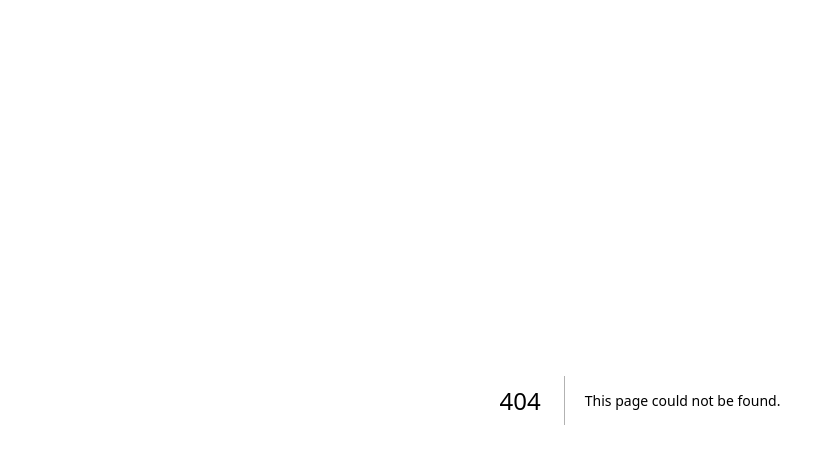
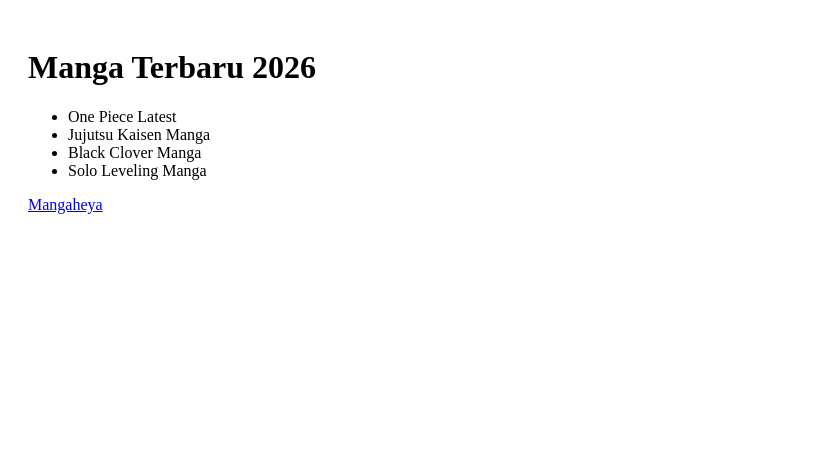
Before and after one commit to halotesting16/mangaheya, a Next.js app: page /manga-terbaru in a window 1280 px wide. Before the commit this address had no page. Shown: the top 464 px of the page, without its empty margins (0-815 px from the left). Built offline with nearby package versions, Linux system fonts and the light colour scheme.

Commit message:
Create manga-terbaru.js

```diff
--- /dev/null
+++ b/pages/manga-terbaru.js
@@ -0,0 +1,16 @@
+export default function Manga() {
+  return (
+    <div style={{ padding: 20 }}>
+      <h1>Manga Terbaru 2026</h1>
+
+      <ul>
+        <li>One Piece Latest</li>
+        <li>Jujutsu Kaisen Manga</li>
+        <li>Black Clover Manga</li>
+        <li>Solo Leveling Manga</li>
+      </ul>
+
+      <a href="https://mangaheya.net">Mangaheya</a>
+    </div>
+  );
+}
```
